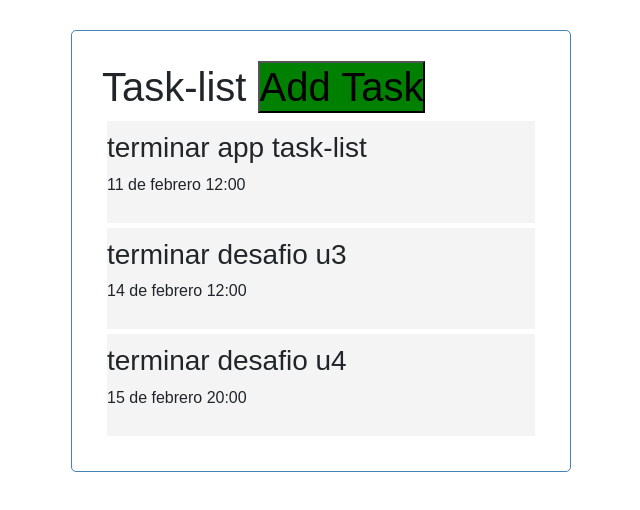
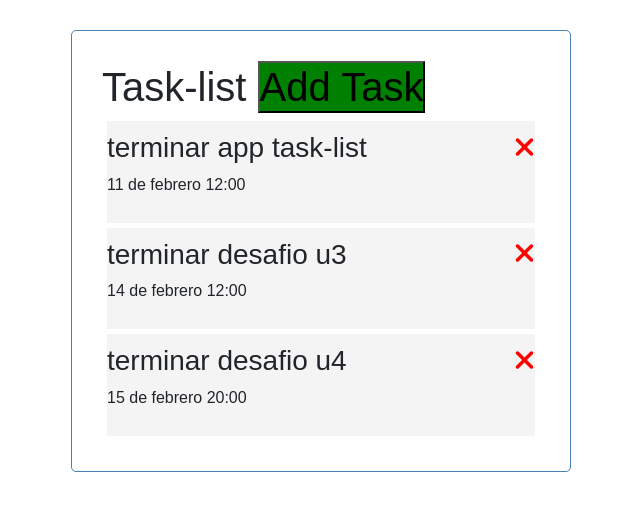
Before and after one commit to leonls1/YoProgramoFront, an Angular app in the folder Proyects/task-list/: page / in a window 1280 px wide. Shown: the top 510 px of the page, without its empty margins (319-959 px from the left). Built offline with nearby package versions, Linux system fonts and the light colour scheme.

Commit message:
task-item added

```diff
--- a/Proyects/task-list/package.json
+++ b/Proyects/task-list/package.json
@@ -18,6 +18,11 @@
     "@angular/platform-browser": "^15.0.0",
     "@angular/platform-browser-dynamic": "^15.0.0",
     "@angular/router": "^15.0.0",
+    "@fortawesome/angular-fontawesome": "^0.12.1",
+    "@fortawesome/fontawesome-svg-core": "^6.2.1",
+    "@fortawesome/free-brands-svg-icons": "^6.2.1",
+    "@fortawesome/free-regular-svg-icons": "^6.2.1",
+    "@fortawesome/free-solid-svg-icons": "^6.2.1",
     "bootstrap": "^5.2.3",
     "jquery": "^3.6.3",
     "popper.js": "^1.16.1",
--- a/Proyects/task-list/src/app/app.module.ts
+++ b/Proyects/task-list/src/app/app.module.ts
@@ -7,6 +7,7 @@
 import { ButtonComponent } from './components/button/button.component';
 import { TasksComponent } from './components/tasks/tasks.component';
 import { TaskItemComponent } from './components/task-item/task-item.component';
+import { FontAwesomeModule } from '@fortawesome/angular-fontawesome';
 
 @NgModule({
   declarations: [
@@ -18,7 +19,8 @@
   ],
   imports: [
     BrowserModule,
-    AppRoutingModule
+    AppRoutingModule,
+    FontAwesomeModule
   ],
   providers: [],
   bootstrap: [AppComponent]
--- a/Proyects/task-list/src/app/components/task-item/task-item.component.html
+++ b/Proyects/task-list/src/app/components/task-item/task-item.component.html
@@ -1,4 +1,12 @@
 <div class="task">
-    <h3>{{task.text}}</h3>
-    <p>{{task.day}}</p>
+    <h3>
+        {{task.text}}
+        <fa-icon
+        [icon]= "faTimes"
+        [ngStyle]="{'color': 'red'}"
+        ></fa-icon> <!--el fa-icon va a ser para ingresar el icono que carge dentro de este componente-->
+    </h3>
+    <p>
+        {{task.day}}
+    </p>
 </div>
--- a/Proyects/task-list/src/app/components/task-item/task-item.component.ts
+++ b/Proyects/task-list/src/app/components/task-item/task-item.component.ts
@@ -1,6 +1,7 @@
 import { Component, Input } from '@angular/core';
 import { Task } from '../Task';
 import { Tasks } from '../mock-task';
+import { faTimes } from '@fortawesome/free-solid-svg-icons';
 
 @Component({
   selector: 'app-task-item',
@@ -10,5 +11,6 @@
 export class TaskItemComponent {
 
   @Input() task: Task = Tasks[0];
+  faTimes= faTimes;
 
 }
```
Also changed, not shown: 1 other file (tests, documents, lock files or other folders).
